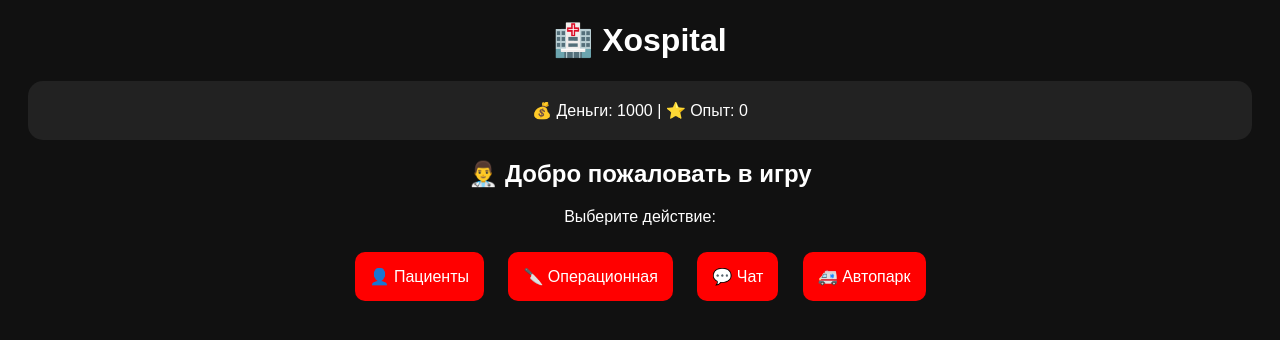
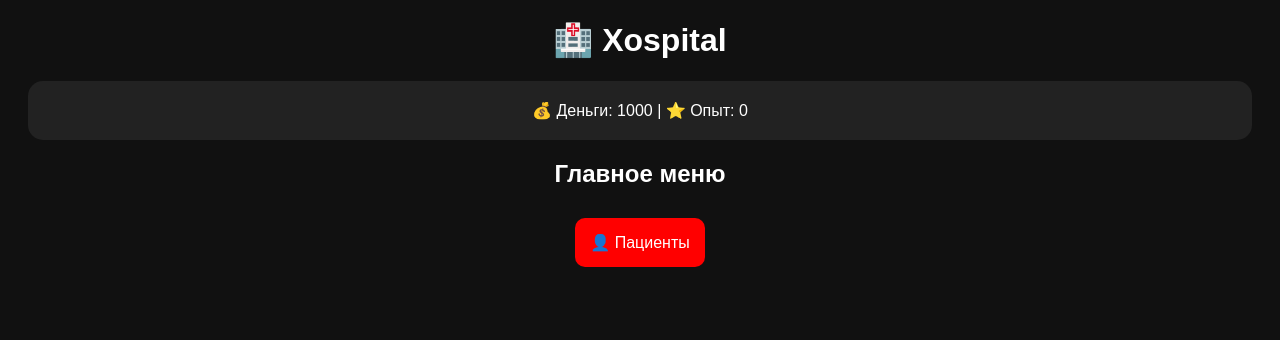
Before and after one commit to ivan0796223-byte/xospital-game, a Flask app: page / in a window 1280 px wide. Shown: the top 340 px of the page. Run offline with Flask 3, Linux system fonts and the light colour scheme.

Commit message:
Update index.html

```diff
--- a/templates/index.html
+++ b/templates/index.html
@@ -1,17 +1,10 @@
 {% extends "base.html" %}
-
 {% block content %}
 
-<div class="card">
-    <h2>👨‍⚕️ Добро пожаловать в игру</h2>
-    <p>Выберите действие:</p>
+<h2>Главное меню</h2>
 
-    <div class="grid">
-        <a href="/patients"><button>👤 Пациенты</button></a>
-        <a href="/operating"><button>🔪 Операционная</button></a>
-        <a href="/chat"><button>💬 Чат</button></a>
-        <a href="/garage"><button>🚑 Автопарк</button></a>
-    </div>
-</div>
+<a href="/patients">
+    <button>👤 Пациенты</button>
+</a>
 
 {% endblock %}
```
